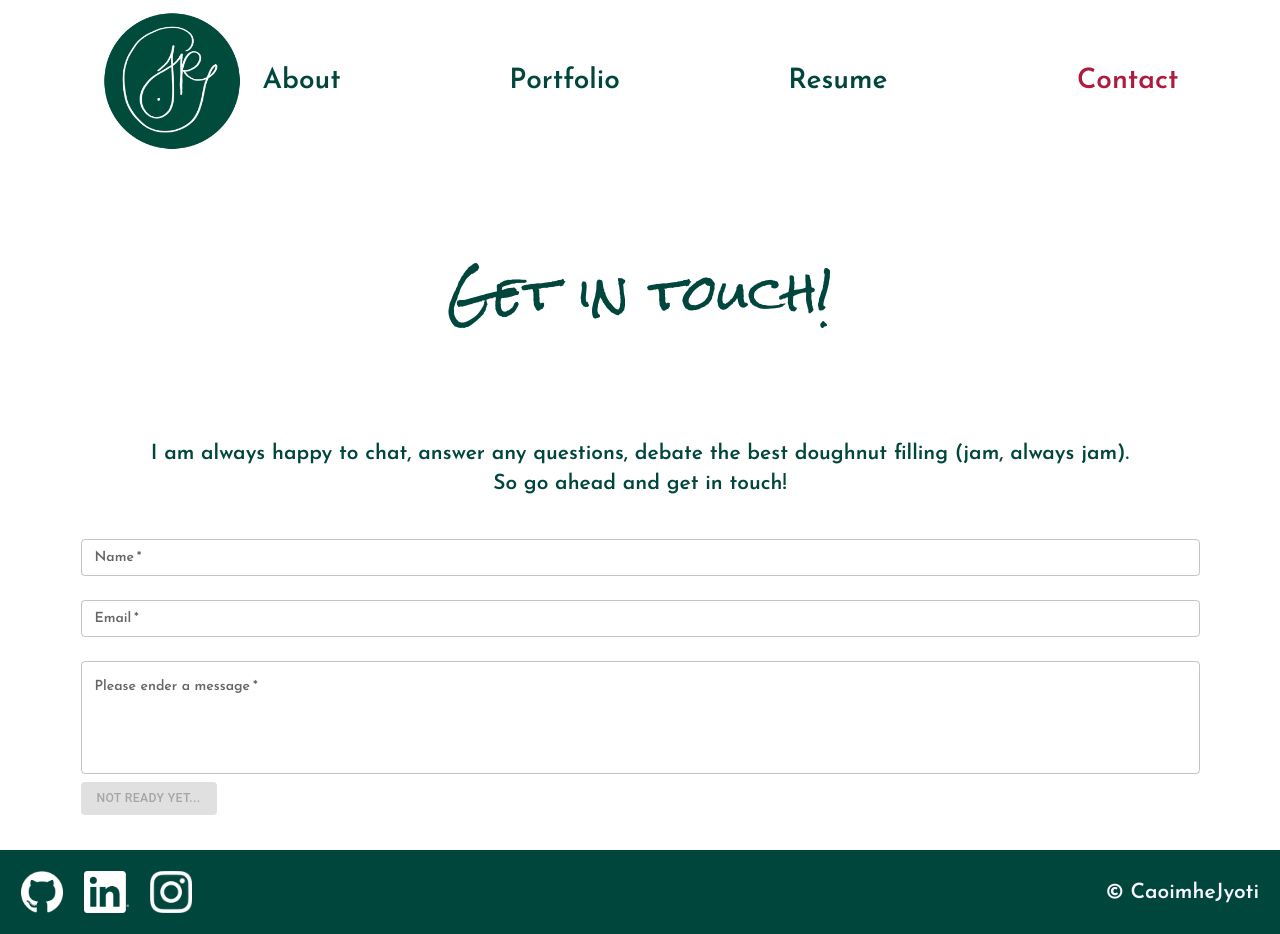
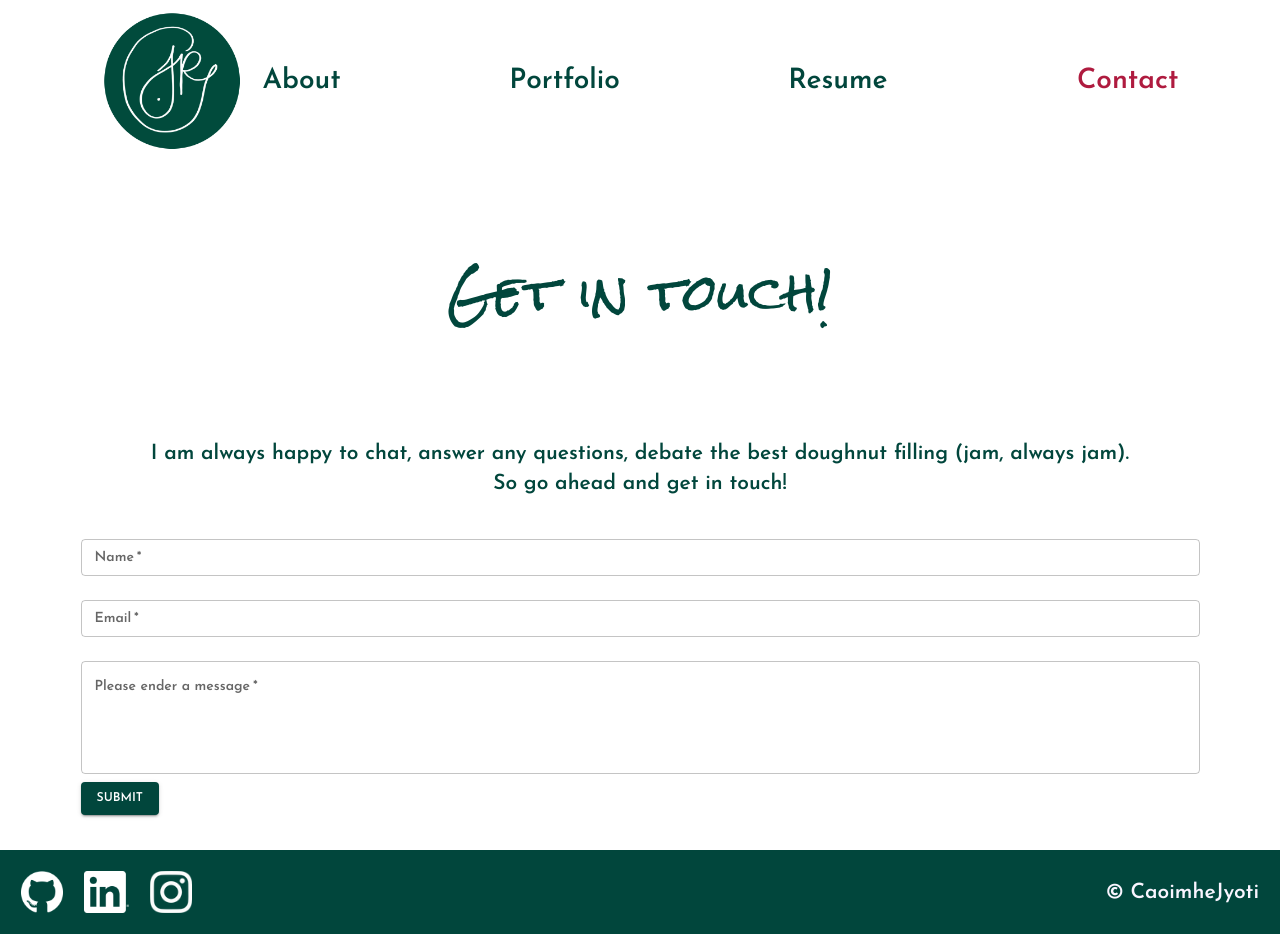
Before and after one commit to caoimhejyoti/caoimhejyoti-react, a React (Create React App) app: page / in a window 1280 px wide. Both pictures are taken after a click on the element "Contact". Built offline with nearby package versions, Linux system fonts and the light colour scheme.

Commit message:
working on submit button

```diff
--- a/src/pages/Contact.js
+++ b/src/pages/Contact.js
@@ -4,12 +4,10 @@ import NameInput from "./../components/Contact/NameInput";
 import EmailInput from "./../components/Contact/emailInput";
 import MessageInput from "./../components/Contact/messagelnput";
 import SubmitButton from "./../components/Contact/submitButton";
-import {
-  Button,
-} from "@mui/material";
+import { Button } from "@mui/material";
 
 export default function Contact() {
-  const hasValue = !NameInput && !EmailInput && !MessageInput === "error"
+  const hasNoValue = !NameInput && !EmailInput && !MessageInput === "error";
 
   return (
     <div>
@@ -32,10 +30,13 @@ export default function Contact() {
               <MessageInput />
             </Col>
             <Col className="form-input">
-              {hasValue ? (<SubmitButton />)
-              : (<Button variant="contained" className="primary" disabled>
-              Not ready yet...
-            </Button>)}
+              {hasNoValue ? (
+                <Button variant="contained" className="primary" disabled>
+                  Submit
+                </Button>
+              ) : (
+                <SubmitButton />
+              )}
             </Col>
           </Form>
         </Row>
```
